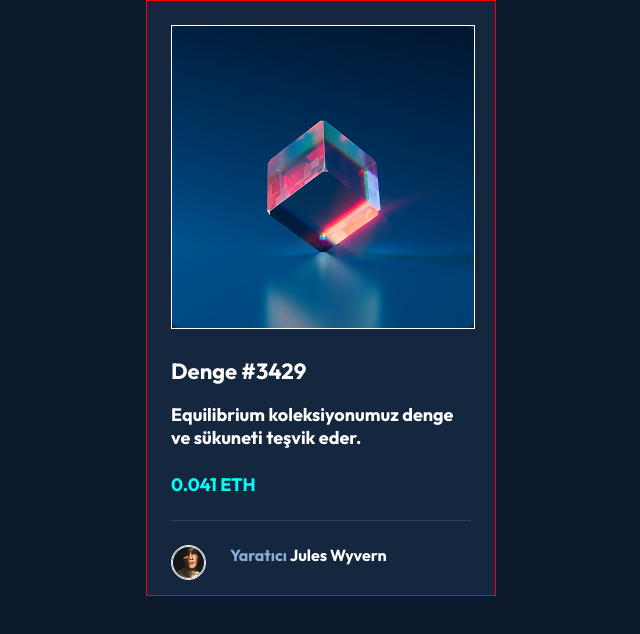
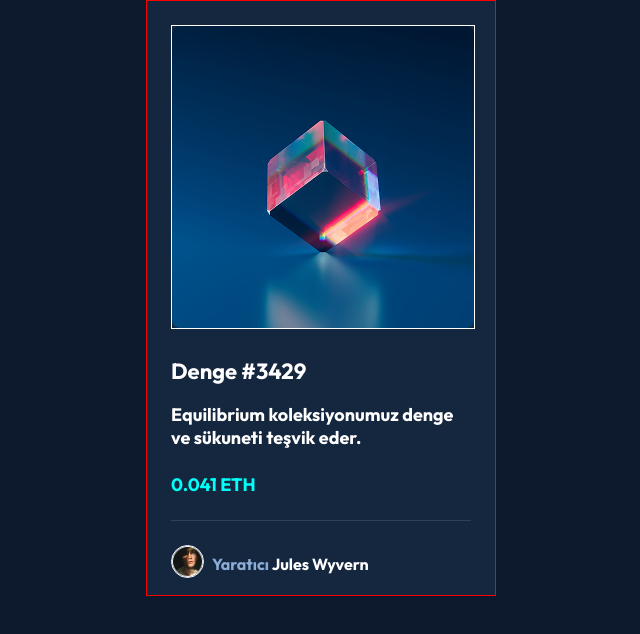
Before and after one commit to dursunkokturk/Font-End-School-CSS-Project-NFT-Preview-Card-Component-Desktop, a plain HTML site: page index.html in a window 1280 px wide. Shown: the whole page, without its empty margins (319-959 px from the left). Drawn offline with Linux system fonts and the light colour scheme.

Commit message:
index.html dosyasinda class'i footer olan div elementi icinde css duzenlemesi yapildi

```diff
--- a/assets/css/nft-preview-card-componet-desktop.css
+++ b/assets/css/nft-preview-card-componet-desktop.css
@@ -56,12 +56,19 @@ body {
 .container .footer {
   display: flex;
   flex-direction: row;
-  /* justify-content: flex-start;
-  align-items: center; */
+  align-items: center;
 }
 
-.container .footer .img {
+.container .footer .profile-photo {
+  padding-left: 0px;
+  margin-left: 0px;
+  margin-right: 60px;
+  width: 5px;
+}
+.container .footer .profile-photo img {
   border-radius: 50%;
+  width: 33px;
+  height: 33px;
 }
 
 .container .footer .write {
@@ -69,10 +76,10 @@ body {
   font-size: 16px;
   font-weight: 400;
   color: #8BACD9;
-  padding: 0px;
-  margin: 0px;
+  padding-left: 0px;
+  margin-left: 0px;
   align-items: center;
-  margin-top: 24px;
+  /* margin-top: 24px; */
 }
 
 .container .footer .write span {
--- a/index.html
+++ b/index.html
@@ -21,12 +21,12 @@
       <p>0.041 ETH</p>
     </div>
     <div class="footer">
-      <!-- <div class="img"> -->
+      <div class="profile-photo">
         <img src="assets/img/profile-photo.png" class="img" alt="">
-      <!-- </div> -->
-      <!-- <div class="write"> -->
-        <p class="write">Yaratıcı <span>Jules Wyvern</span></p>
-      <!-- </div> -->
+      </div>
+      <div class="write">
+        <p>Yaratıcı <span>Jules Wyvern</span></p>
+      </div>
     </div>
   </div>
 
```
